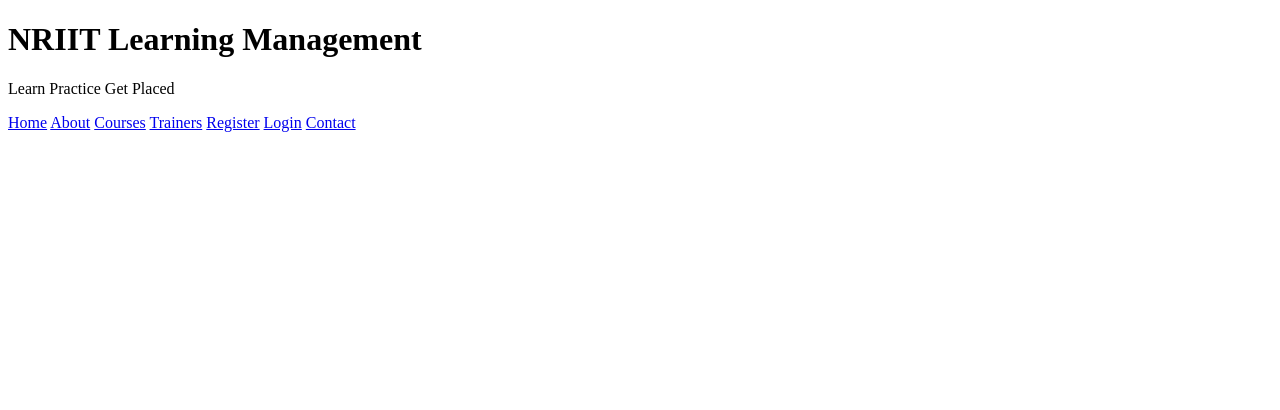
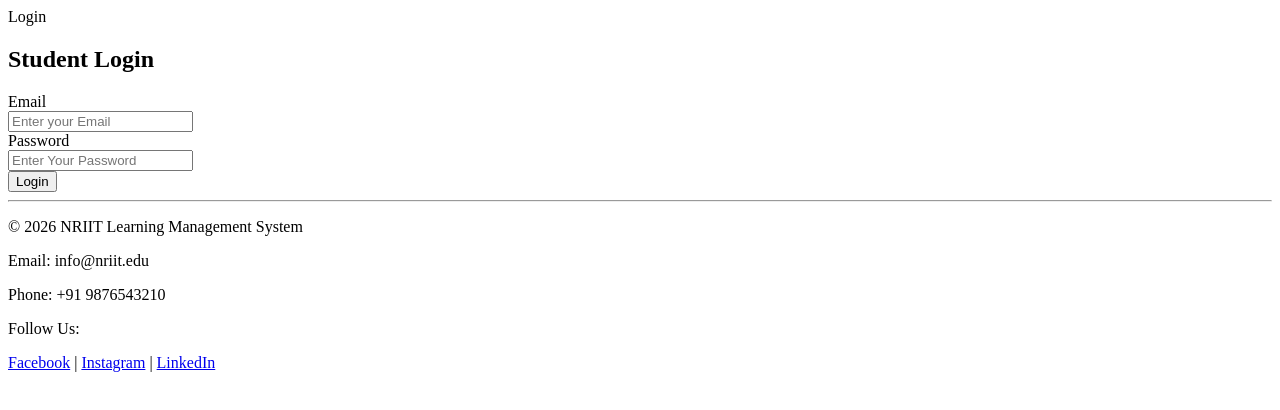
Before and after one commit to MarthiChitkala/Python_fullstack, a plain HTML site: page login.html in a window 1280 px wide. Drawn offline with Linux system fonts and the light colour scheme.

Commit message:
Update login.html

```diff
--- a/login.html
+++ b/login.html
@@ -1,26 +1,44 @@
 <!DOCTYPE html>
 <html lang="en">
+
 <head>
     <meta charset="UTF-8">
     <meta name="viewport" content="width=device-width, initial-scale=1.0">
-    <title>Login</title>
+    <title>Login Page</title>
 </head>
+
 <body>
+    <header>Login</header>
+    <main>
+        <h2>Student Login</h2>
+        <form>
+            <label>Email</label><br>
+            <input type="email" placeholder="Enter your Email"><br>
+            <label>Password</label><br>
+            <input type="password" placeholder="Enter Your Password"> <br>
+            <input type="submit" value="Login">
 
-    <header>
-        <h1>NRIIT Learning Management</h1>
-        <p>Learn Practice Get Placed</p>
+        </form>
+    </main>
+    <footer>
 
-        <nav>
-            <a href="index.html">Home</a>
-            <a href="about.html">About</a>
-            <a href="courses.html">Courses</a>
-            <a href="trainers.html">Trainers</a>
-            <a href="register.html">Register</a>
-            <a href="login.html">Login</a>
-            <a href="contact.html">Contact</a>
-        </nav>
-    </header>
+        <hr>
 
+        <p>&copy; 2026 NRIIT Learning Management System</p>
+
+        <p>Email: info@nriit.edu</p>
+
+        <p>Phone: +91 9876543210</p>
+
+        <p>Follow Us:</p>
+
+        <a href="#">Facebook</a> |
+
+        <a href="#">Instagram</a> |
+
+        <a href="#">LinkedIn</a>
+
+    </footer>
 </body>
+
 </html>
```
